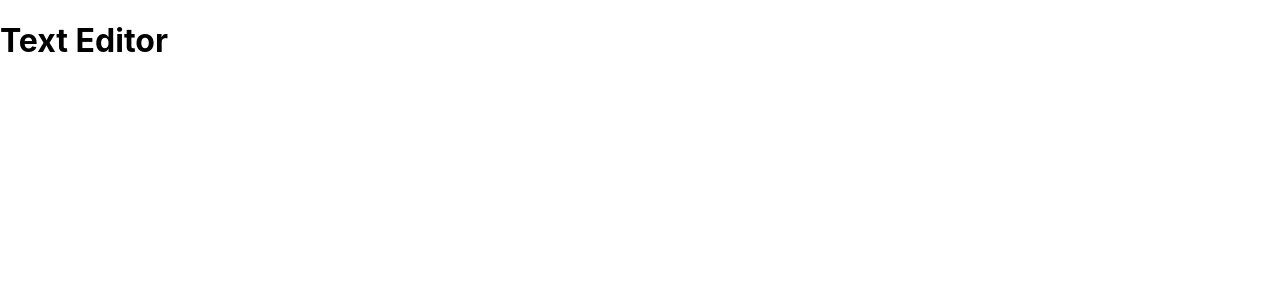
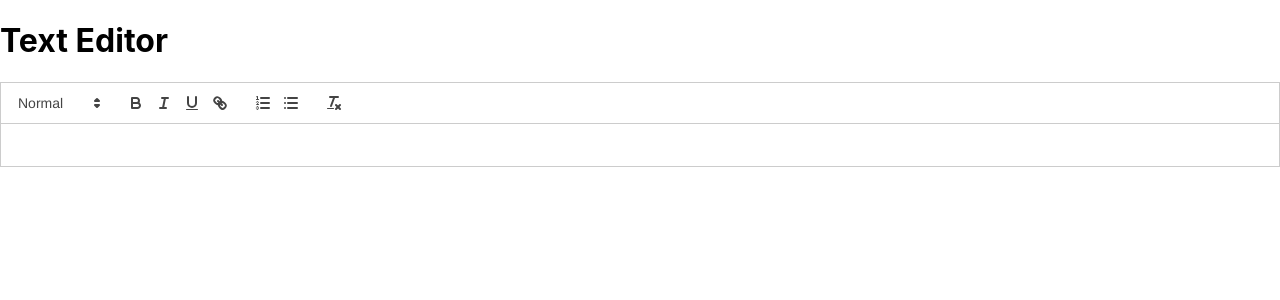
Before and after one commit to VanshKing30/soul, a React (Create React App) app: page / in a window 1280 px wide. Shown: the top 300 px of the page. Built offline with nearby package versions, Linux system fonts and the light colour scheme.

Commit message:
Created text editor

```diff
--- a/package.json
+++ b/package.json
@@ -6,6 +6,7 @@
     "@testing-library/jest-dom": "^5.17.0",
     "@testing-library/react": "^13.4.0",
     "@testing-library/user-event": "^13.5.0",
+    "quill": "^1.3.7",
     "react": "^18.2.0",
     "react-dom": "^18.2.0",
     "react-scripts": "5.0.1",
--- a/src/App.jsx
+++ b/src/App.jsx
@@ -1,10 +1,14 @@
-
+import TextEditor from "./Components/TextEditor";
 
 function App(){
 
   return(
 
-    <h1>Text Editor</h1>
+    <div className="Parent">
+      <h1>Text Editor</h1>
+      <TextEditor/>
+    </div>
+
   );
 }
 
--- /dev/null
+++ b/src/Components/TextEditor.jsx
@@ -0,0 +1,20 @@
+import Quill from "quill";
+import { useEffect } from "react";
+import "quill/dist/quill.snow.css";
+
+
+
+function TextEditor(){
+
+    useEffect(()=>{
+        new Quill('#container' , {theme : "snow"})
+    } , [])
+
+return(
+    <div id="container"></div>
+);
+
+
+}
+
+export default TextEditor;
```
Also changed, not shown: 1 other file (tests, documents, lock files or other folders).
